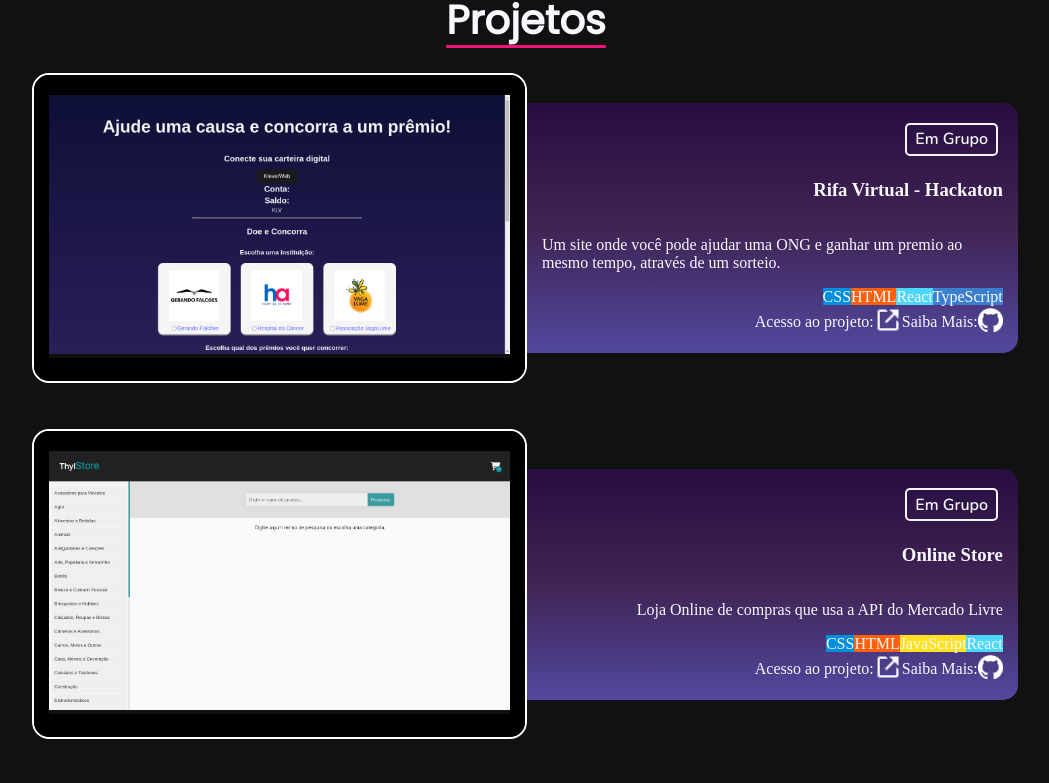
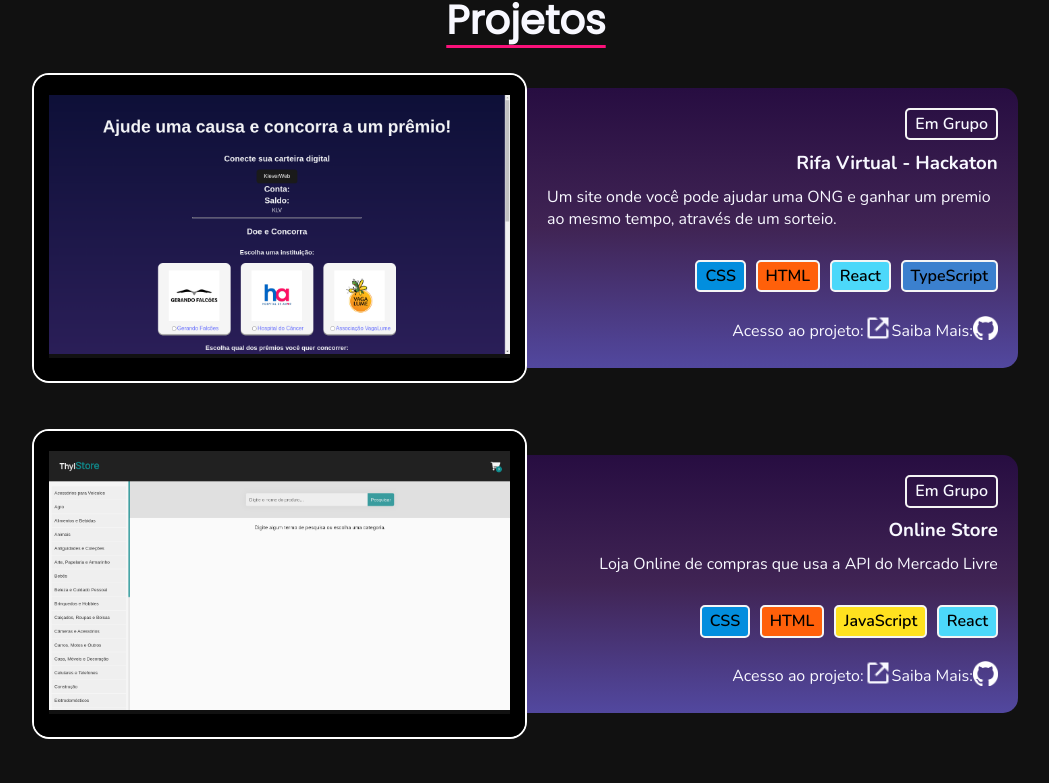
Before and after one commit to Yasmin358/yasmin-portifolio, a React (Create React App) app: page / in a window 1280 px wide. Shown: the part 2376-3159 px from the top of the page, without its empty margins (114-1163 px from the left). Built offline with nearby package versions, Linux system fonts and the light colour scheme.

Commit message:
Update css 6

```diff
--- a/src/styles/projects.css
+++ b/src/styles/projects.css
@@ -63,6 +63,40 @@
   width: 40%;
 }
 
+.tech-container span, .tags {
+  border: 2px solid whitesmoke;
+  border-radius: 5px;
+  font-family: 'Nunito', sans-serif;
+  font-weight: 600;
+  padding: 0.2rem 0.5rem;
+  margin: 0.3rem;
+}
+
+.tech-container span {
+  color: black;
+}
+
+.tech-container {
+    align-items: center;
+    align-content: center;
+    display: flex;
+    flex-wrap: wrap;
+    height: 50px;
+    justify-content: flex-end;
+    margin-top: 1rem;
+    margin-bottom: 0.5rem;
+    width: 100%;
+  }
+
+.projectName, .aboutProject, .links-container-2 {
+  font-family: 'Nunito', sans-serif;
+  margin: 5px;
+}
+
+.projectName {
+  white-space: nowrap;
+}
+
 @media screen and (max-width: 400px) {
   .subtitle {
     font-size: 1.8rem;
```
